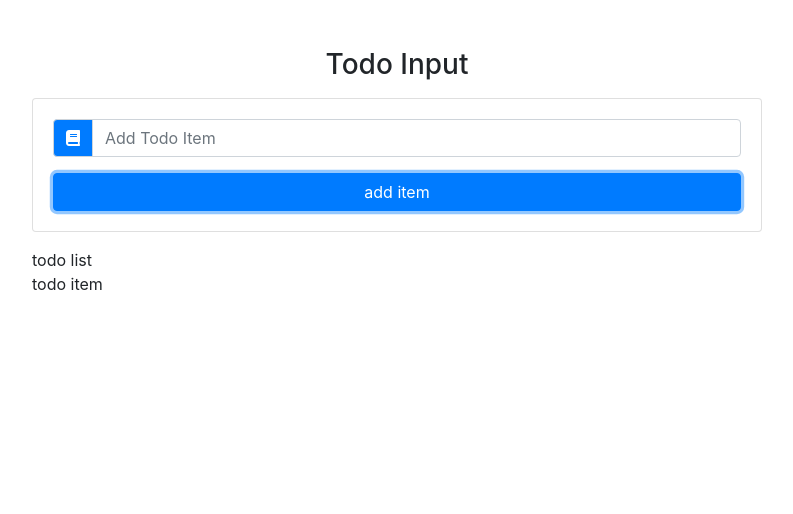
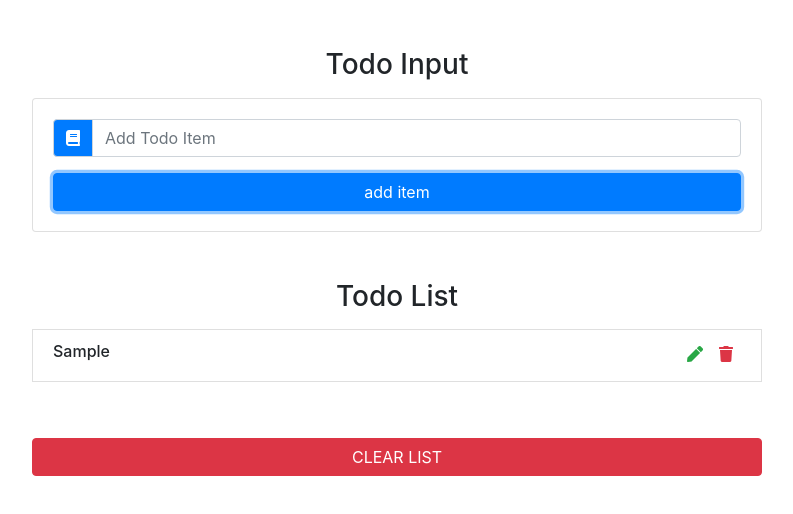
Before and after one commit to r-sabzi/to-do-list, a React (Create React App) app: page / in a window 1280 px wide. Both pictures are taken after typing "Sample" into the empty fields and a click on the button "add item". Shown: the top 514 px of the page, without its empty margins (243-1036 px from the left). Built offline with nearby package versions, Linux system fonts and the light colour scheme.

Commit message:
add toDoList and toDoItem components

```diff
--- a/src/components/TodoItem.js
+++ b/src/components/TodoItem.js
@@ -2,10 +2,20 @@
 
 export default class TodoItem extends Component {
   render() {
+    const { title, handleDelete, handleEdit }=this.props
     return (
-      <div>
-        todo item
-      </div>
+      <li className="list-group-item text-capitalize d-flex justify-content-between my-2" >
+        <h6>{title}</h6>
+        <div className="todo-icon">
+          <span className="mx-2 text-success" onClick={handleEdit}>
+            <i className="fas fa-pen" ></i>
+          </span>
+          <span className="mx-2 text-danger" onClick={handleDelete}>
+            <i className="fas fa-trash" ></i>
+          </span>
+        </div>
+
+      </li>
     )
   }
 }
--- a/src/components/TodoList.js
+++ b/src/components/TodoList.js
@@ -1,13 +1,24 @@
-import React, { Component } from 'react'
-import Item from './TodoItem'
+import React, { Component } from "react";
+import TodoItem from "./TodoItem";
 
 export default class toDoList extends Component {
   render() {
+    const { items, clearList, handleDelete, handleEdit } = this.props;
     return (
-      <div>
-        todo list
-        <Item></Item>
-      </div>
-    )
+      <ul className="list-group my-5">
+        <h3 className="text-capitalize text-center">todo list</h3>
+        {items.map(item => {
+          return (
+            <TodoItem
+              key={item.id}
+              title={item.title}
+              handleDelete={() => handleDelete(item.id)}
+              handleEdit={()=> handleEdit(item.id)}
+            />
+          );
+        })}
+        <button type="button" className="btn btn-danger btn-block text-uppercase mt-5" onClick={clearList} >clear list</button>
+      </ul>
+    );
   }
 }
```
